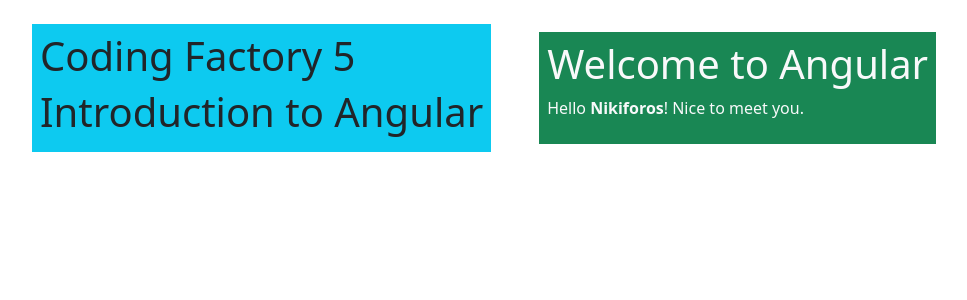
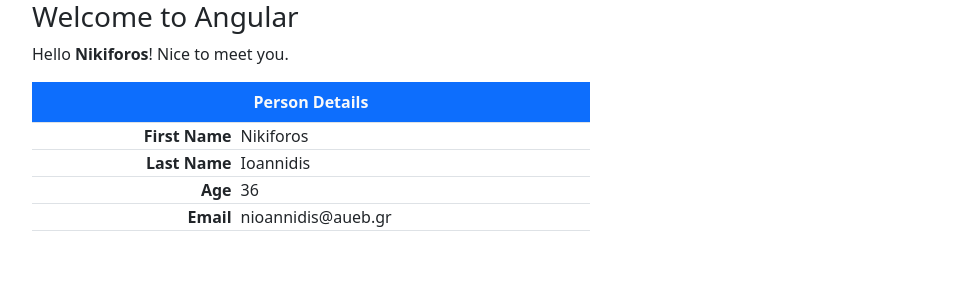
Before and after one commit to Nikiforos88/angular-introduction, an Angular app: page / in a window 1280 px wide. Shown: the top 300 px of the page, without its empty margins (50-1017 px from the left). Built offline with nearby package versions, Linux system fonts and the light colour scheme.

Commit message:
one way binding

```diff
--- a/src/app/app.component.html
+++ b/src/app/app.component.html
@@ -1,12 +1,26 @@
-<div class="container mt-4">
-  <div class="d-flex gap-5 align-items-center">
-    <div class="bg-info p-2">
-      <h1>Coding Factory 5</h1>
-      <h1>Introduction to Angular</h1>
-    </div>
-    <div class="bg-success p-2 text-light">
-      <h1>Welcome to Angular</h1>
-      <p>Hello <strong>Nikiforos</strong>! Nice to meet you.</p>
-    </div>
-  </div>
+<div class="container">
+  <h3>Welcome to Angular</h3>
+  <p>Hello <strong>{{ name }}</strong>! Nice to meet you.</p>
+
+  <table class="table table-bordered w-50">
+    <caption class="caption-top fw-bold bg-primary text-light text-center">
+      Person Details
+    </caption>
+    <tr>
+      <td class="fw-semibold text-end">First Name</td>
+      <td class="ps-2">{{ person.givenName }}</td>
+    </tr>
+    <tr>
+      <td class="fw-semibold text-end">Last Name</td>
+      <td class="ps-2">{{ person.surName }}</td>
+    </tr>
+    <tr>
+      <td class="fw-semibold text-end">Age</td>
+      <td class="ps-2">{{ person.age }}</td>
+    </tr>
+    <tr>
+      <td class="fw-semibold text-end">Email</td>
+      <td class="ps-2">{{ person.email }}</td>
+    </tr>
+  </table>
 </div>
--- a/src/app/app.component.ts
+++ b/src/app/app.component.ts
@@ -8,5 +8,12 @@
   styleUrl: './app.component.css'
 })
 export class AppComponent {
-  title = 'angular-introduction';
+  name = 'Nikiforos';
+
+  person = {
+    givenName: "Nikiforos",
+    surName: "Ioannidis",
+    age: 36,
+    email: "nioannidis@aueb.gr"
+  }
 }
```
Also changed, not shown: 1 other file (tests, documents, lock files or other folders).
